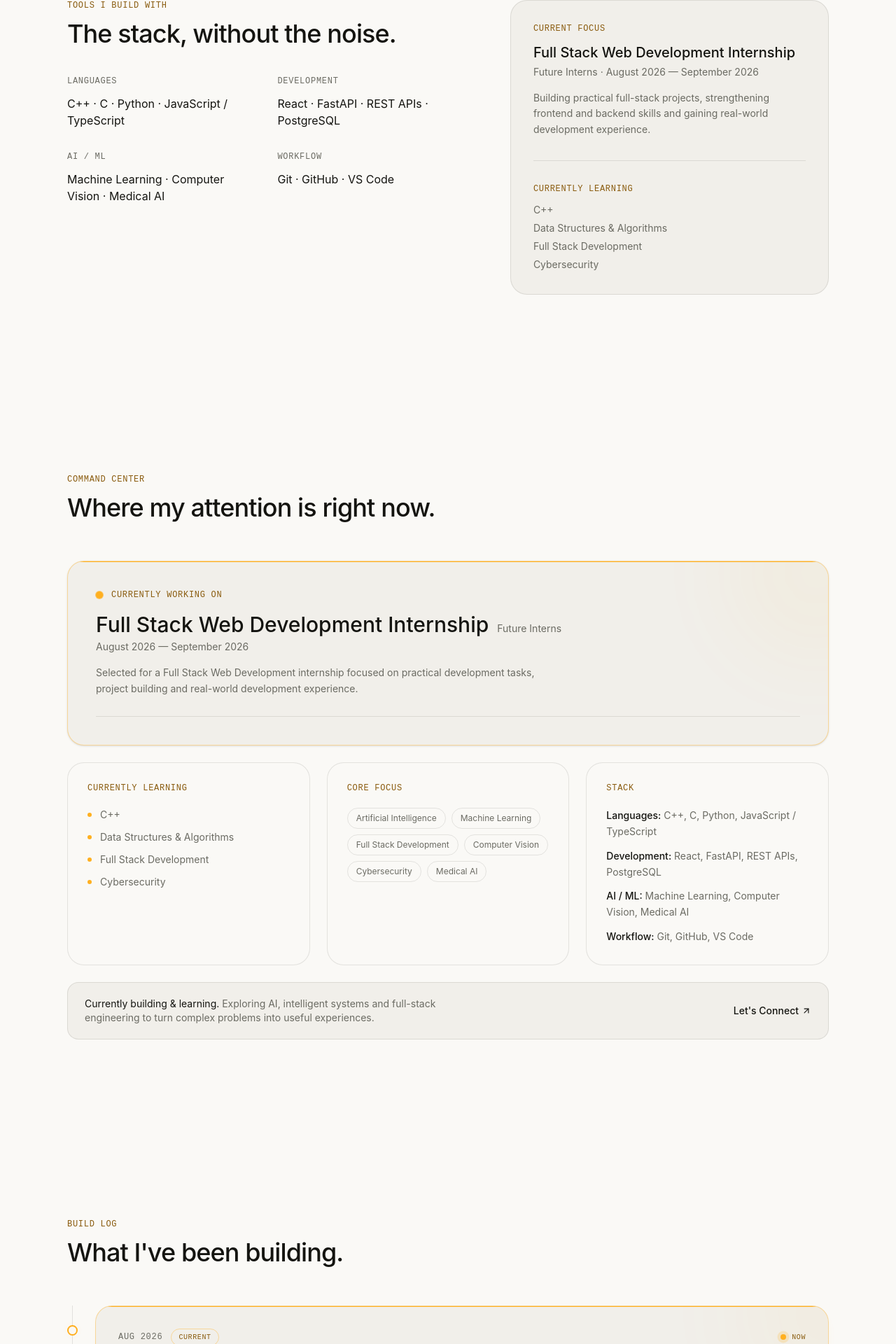
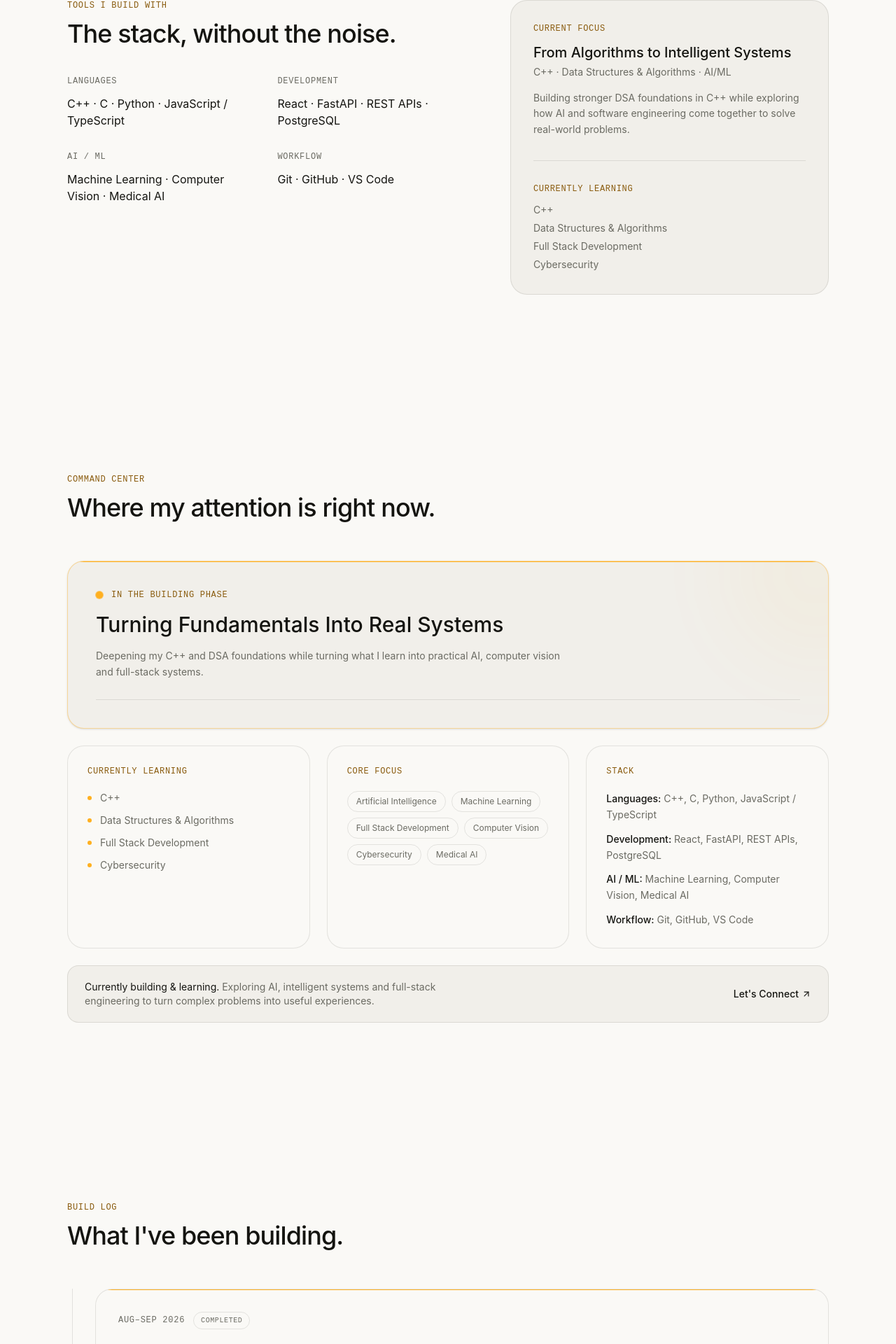
Before and after one commit to spoorthikengol/FUTURE_FS_01, a React (Vite) app: page / in a window 1280 px wide. Shown: the part 3360-5280 px from the top of the page at 70% size. Built offline with nearby package versions, Linux system fonts and the light colour scheme.

Commit message:
Update portfolio focus and AI assistant

```diff
--- a/src/components/About.tsx
+++ b/src/components/About.tsx
@@ -49,7 +49,7 @@ export function About() {
                 </p>
 
                 <p className="mt-1 text-sm text-muted dark:text-muted-dark">
-                  {education.status} · CGPA {education.cgpa}
+                 {education.status}
                 </p>
               </div>
             </Reveal>
--- a/src/components/BuildLog.tsx
+++ b/src/components/BuildLog.tsx
@@ -3,13 +3,13 @@ import { SectionHeading } from "./SectionHeading";
 
 const buildLog = [
   {
-    year: "AUG 2026",
-    label: "CURRENT",
+    year: "AUG–SEP 2026",
+    label: "COMPLETED",
     title: "Full Stack Web Development Internship",
     organization: "Future Interns",
     description:
-      "Working on practical full-stack development tasks, project building and real-world development experience.",
-    current: true,
+      "Completed Tasks 1–3: Professional Portfolio, VeloraCRM and SALORA as part of the Full Stack Web Development internship.",
+    current: false,
   },
   {
     year: "2026",
@@ -164,7 +164,7 @@ export function BuildLog() {
                       stiffness: 350,
                       damping: 14,
                     }}
-                    className={`absolute left-0 top-7 hidden h-[15px] w-[15px] rounded-full border-2 bg-bg dark:bg-bg-dark sm:block ${
+                    className={`absolute left-0 top-7 hidden h-[15px] w-[15px] rounded-full border-2 bg-bg dark:bg-bg-dark ${
                       item.current
                         ? "border-accent"
                         : "border-border dark:border-border-dark"
--- a/src/components/CommandCenter.tsx
+++ b/src/components/CommandCenter.tsx
@@ -117,7 +117,7 @@ export function CommandCenter() {
                   </span>
 
                   <p className="font-tag text-xs uppercase tracking-[0.14em] text-accent-ink">
-                    Currently Working On
+                    In the Building Phase
                   </p>
                 </div>
 
@@ -132,26 +132,9 @@ export function CommandCenter() {
                   className="mt-4 flex flex-wrap items-baseline gap-x-3 gap-y-1"
                 >
                   <h3 className="font-display text-2xl font-medium text-ink dark:text-ink-dark sm:text-3xl">
-                    Full Stack Web Development Internship
+                    Turning Fundamentals Into Real Systems
                   </h3>
-
-                  <span className="text-sm text-muted dark:text-muted-dark">
-                    Future Interns
-                  </span>
                 </motion.div>
-
-                <motion.p
-                  initial={{ opacity: 0, x: -20 }}
-                  whileInView={{ opacity: 1, x: 0 }}
-                  viewport={{ once: true }}
-                  transition={{
-                    duration: 0.6,
-                    delay: 0.45,
-                  }}
-                  className="mt-1 text-sm text-muted dark:text-muted-dark"
-                >
-                  August 2026 — September 2026
-                </motion.p>
 
                 <motion.p
                   initial={{ opacity: 0, y: 15 }}
@@ -159,13 +142,13 @@ export function CommandCenter() {
                   viewport={{ once: true }}
                   transition={{
                     duration: 0.6,
-                    delay: 0.55,
+                    delay: 0.45,
                   }}
                   className="mt-4 max-w-2xl text-sm leading-relaxed text-muted dark:text-muted-dark"
                 >
-                  Selected for a Full Stack Web Development internship focused
-                  on practical development tasks, project building and
-                  real-world development experience.
+                  Deepening my C++ and DSA foundations while turning what I
+                  learn into practical AI, computer vision and full-stack
+                  systems.
                 </motion.p>
 
                 <motion.div
--- a/src/components/ToolsAndFocus.tsx
+++ b/src/components/ToolsAndFocus.tsx
@@ -40,17 +40,17 @@ export function ToolsAndFocus() {
               </p>
 
               <p className="mt-3 font-display text-xl font-medium text-ink dark:text-ink-dark">
-                Full Stack Web Development Internship
+                From Algorithms to Intelligent Systems
               </p>
 
               <p className="mt-1 text-sm text-muted dark:text-muted-dark">
-                Future Interns · August 2026 — September 2026
+                C++ · Data Structures & Algorithms · AI/ML
               </p>
 
               <p className="mt-4 text-sm leading-relaxed text-muted dark:text-muted-dark">
-                Building practical full-stack projects, strengthening
-                frontend and backend skills and gaining real-world
-                development experience.
+                Building stronger DSA foundations in C++ while exploring how AI
+                and software engineering come together to solve real-world
+                problems.
               </p>
 
               {/* Currently Learning */}
--- a/src/data/assistantKnowledge.ts
+++ b/src/data/assistantKnowledge.ts
@@ -25,8 +25,6 @@ const safetynet = projects.find(
 const mri = projects.find(
   (project) => project.slug === "mri-enhancement-segmentation"
 );
-
-const currentExperience = experience[0];
 
 export const assistantTopics: AssistantTopic[] = [
   {
@@ -71,9 +69,8 @@ export const assistantTopics: AssistantTopic[] = [
       "where is spoorthi studying",
       "which college does spoorthi study at",
       "which college does spoorthi attend",
-      "cgpa",
     ],
-    answer: `Spoorthi is a ${education.status.toLowerCase()} at ${education.institution}, with a CGPA of ${education.cgpa}.`,
+    answer: `Spoorthi is a ${education.status.toLowerCase()} at ${education.institution}.`,
   },
 
   {
@@ -256,24 +253,40 @@ export const assistantTopics: AssistantTopic[] = [
   },
 
   {
+    id: "current-focus",
+    keywords: [
+      "current focus",
+      "what is the current focus",
+      "what is spoorthi current focus",
+      "what is spoorthi's current focus",
+      "what is her current focus",
+      "what is spoorthi focused on",
+      "what is spoorthi focusing on",
+      "what is she focused on",
+      "what is spoorthi currently focused on",
+      "what is spoorthi focusing on right now",
+      "what is her focus right now",
+      "what is spoorthi doing right now",
+    ],
+    answer:
+      "Spoorthi's current focus is strengthening her C++ and Data Structures & Algorithms foundations while building practical AI, computer vision and full-stack systems.",
+  },
+
+  {
     id: "current-work",
     keywords: [
       "currently working",
       "currently working on",
       "currently work",
       "current work",
-      "current job",
       "current role",
       "what is spoorthi currently working on",
-      "what is spoorthi doing currently",
       "what is spoorthi's current work",
-      "what is spoorthi doing now",
+      "what is spoorthi working on",
       "what is spoorthi working on now",
-      "what is spoorthi doing right now",
     ],
-    answer: currentExperience
-      ? `${currentExperience.role} at ${currentExperience.org} (${currentExperience.period}). ${currentExperience.description}`
-      : "Spoorthi's current work is listed in the Experience section of this portfolio.",
+    answer:
+      "Spoorthi is currently focused on strengthening her C++ and DSA foundations while continuing to build practical AI, computer vision and full-stack systems.",
   },
 
   {
@@ -362,8 +375,8 @@ export const suggestedQuestions = [
   "What projects has Spoorthi built?",
   "What hackathon projects has Spoorthi worked on?",
   "What kind of developer is Spoorthi?",
-  "What is Spoorthi currently working on?",
-  "Where is Spoorthi interning?",
+  "What is Spoorthi currently focused on?",
+  "What did Spoorthi do at Future Interns?",
   "What technologies does she use?",
   "How can I contact her?",
 ];
--- a/src/data/certifications.ts
+++ b/src/data/certifications.ts
@@ -12,22 +12,32 @@ export const certifications: Certification[] = [
     date: "2026",
     image: "/certificates/safetynet-ai.jpg",
   },
+
   {
     title: "MRI Enhancement & Segmentation",
     issuer: "JNNCE",
     date: "2026",
     image: "/certificates/mri-enhancement.jpg",
   },
+
   {
     title: "MongoDB Basics for Students",
     issuer: "MongoDB",
     date: "2026",
     image: "/certificates/mongodb-basics.jpg",
   },
+
   {
     title: "Building AI-Powered Search with MongoDB Vector Search",
     issuer: "MongoDB",
     date: "2026",
     image: "/certificates/mongodb-vector-search.jpg",
   },
+
+  {
+    title: "Full Stack Web Development Internship",
+    issuer: "Future Interns",
+    date: "2026",
+    image: "/certificates/future-interns-fullstack.png",
+  },
 ];
--- a/src/data/profile.ts
+++ b/src/data/profile.ts
@@ -11,14 +11,13 @@ export const experience: ExperienceEntry[] = [
     role: "Full Stack Web Development Intern",
     period: "August 2026 — September 2026",
     description:
-      "Selected for a Full Stack Web Development internship focused on practical development tasks, project building, and real-world development experience.",
+      "Completed the Full Stack Web Development internship. Tasks completed: Task 1 — Professional Portfolio, Task 2 — VeloraCRM, Task 3 — SALORA.",
   },
 ];
 
 export const education = {
   institution: "JNN College of Engineering (JNNCE)",
   status: "Student",
-  cgpa: "9.38",
 };
 
 export const hackathons = [
```
Also changed, not shown: public/certificates/future-interns-fullstack.png (added).
